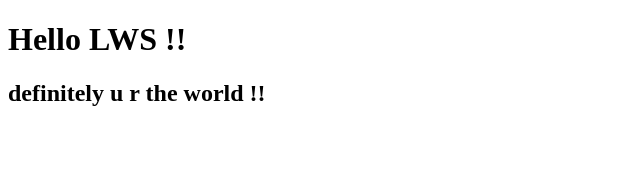
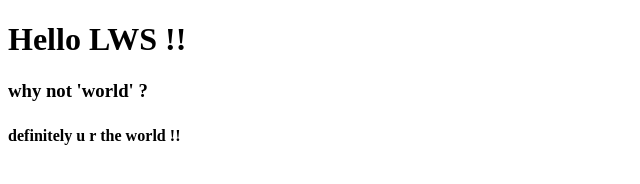
Before and after one commit to Wuliika/Wuliika6229.github.io, a plain HTML site: page index.html in a window 1280 px wide. Shown: the whole page, without its empty margins (0-640 px from the left). Drawn offline with Linux system fonts and the light colour scheme.

Commit message:
Update index.html

```diff
--- a/index.html
+++ b/index.html
@@ -8,6 +8,23 @@
 </head>
 <body>
     <h1>Hello LWS  !!</h1>
+    <h3>why not 'world' ?<h3>
+    <h4>                  <h4>
+        <h5>                  <h5>
+            <h6>                  <h6>
+                <h7>                  <h7>
+                    <h8>                  <h8>
+                        <h4>                  <h4>
+
+                            <h9>                  <h9>
+                                <h10>                  <h10>
+                                    <h11>                  <h11>
+                                    <h12>                  <h12>
+                                        <h13>                  <h13>
+                                            <h14>                  <h14>
+                                                <h14>                  <h14>
+
+                                                    <h54>                  <h54>
     <h2>definitely u r the world !!</h2>
 </body>
 </html>
```
